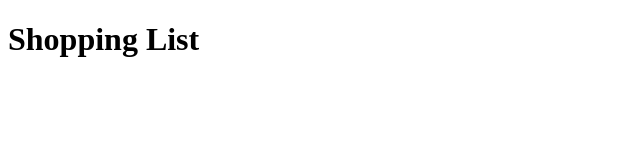
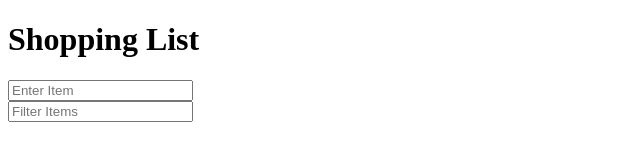
Before and after one commit to TonyBoy56/shopping-list, a plain HTML site: page src/index.html in a window 1280 px wide. Shown: the whole page, without its empty margins (0-640 px from the left). Drawn offline with Linux system fonts and the light colour scheme.

Commit message:
add an item-form and item-filter. Change indent spacing to 2 spaces.

```diff
--- a/src/index.html
+++ b/src/index.html
@@ -1,11 +1,37 @@
 <!DOCTYPE html>
 <html lang="en">
-<head>
-    <meta charset="UTF-8">
-    <meta name="viewport" content="width=device-width, initial-scale=1.0">
+  <head>
+    <meta charset="UTF-8" />
+    <meta name="viewport" content="width=device-width, initial-scale=1.0" />
     <title>Shopping List!</title>
-</head>
-<body>
-    <h1>Shopping List</h1>
-</body>
+  </head>
+  <body>
+    <div class="container">
+      <header>
+        <!-- place image here -->
+        <h1>Shopping List</h1>
+      </header>
+      <!-- input form -->
+      <form id="item-form">
+        <div class="form-control">
+          <input
+            id="item-input"
+            type="text"
+            class="form-input"
+            name="item"
+            placeholder="Enter Item"
+          />
+        </div>
+      </form>
+
+      <div>
+        <input
+          type="text"
+          class="form-input-filter"
+          id="filter"
+          placeholder="Filter Items"
+        />
+      </div>
+    </div>
+  </body>
 </html>
```
